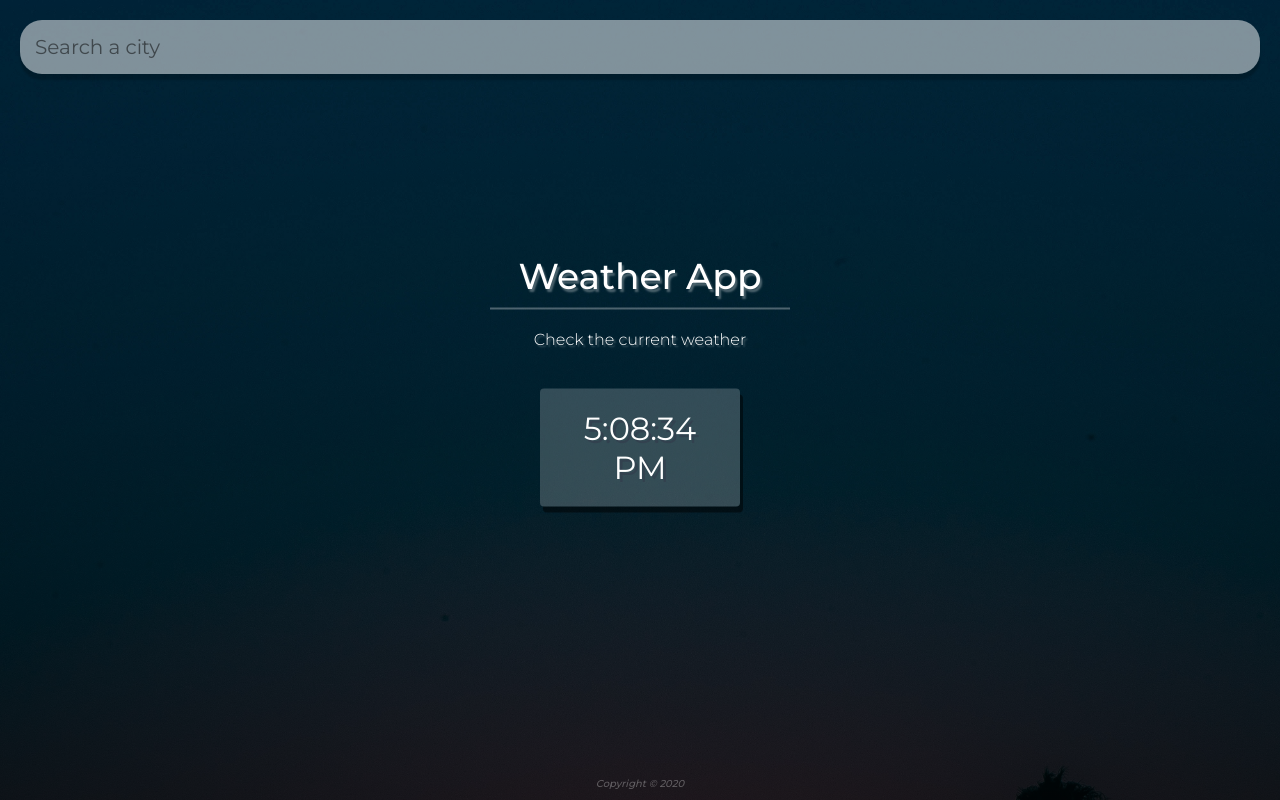
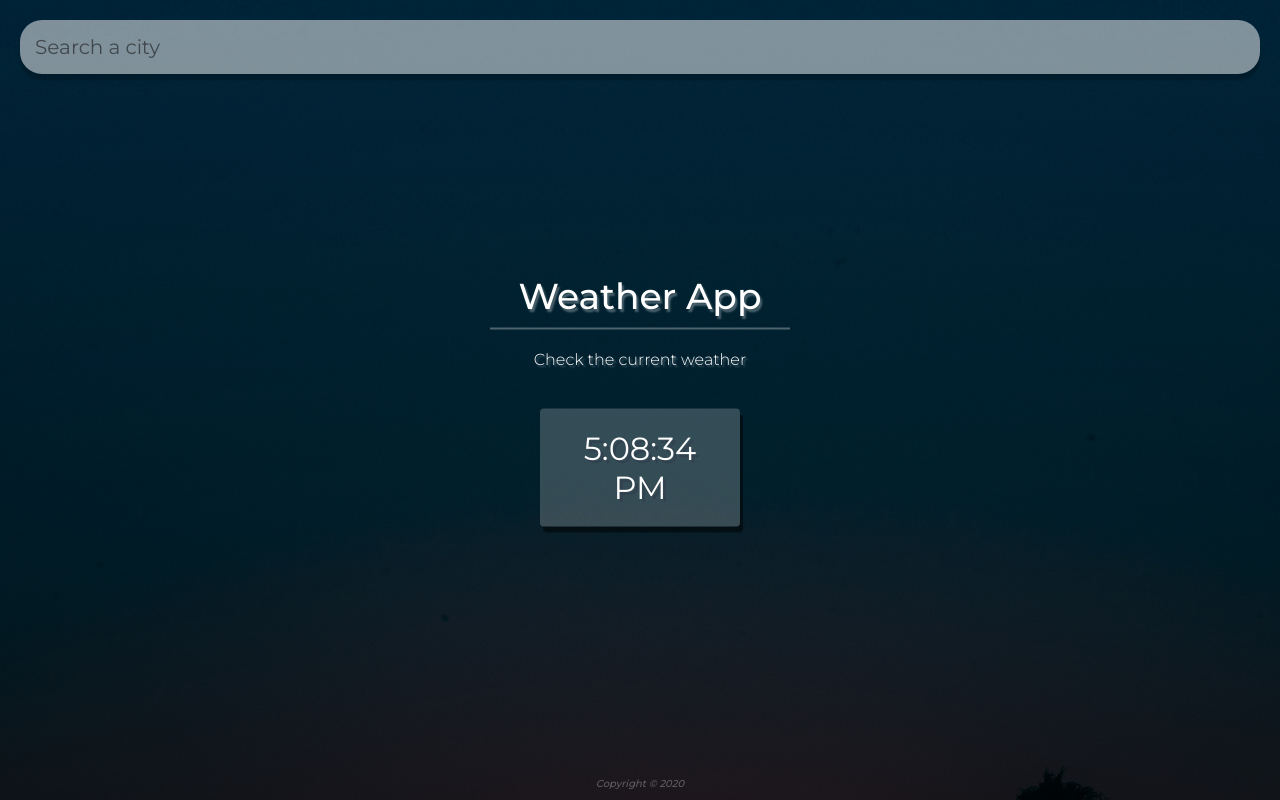
Before and after one commit to UseinAkbar/react-weatherapp, a React (Create React App) app: page / in a window 1280 px wide. Built offline with nearby package versions, Linux system fonts and the light colour scheme.

Commit message:
Initial commit 8

```diff
--- a/public/styles.css
+++ b/public/styles.css
@@ -175,7 +175,7 @@
   top: 45%;
   left: 50%;
   transform: translate(-50%, -50%);
-  margin-top: 1rem;
+  margin-top: 3rem;
 }
 
 
```
